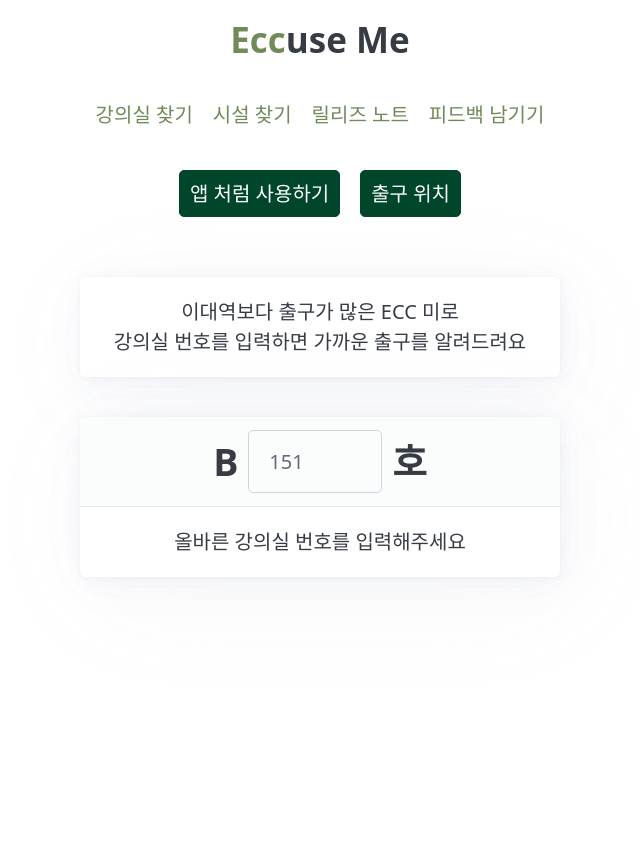
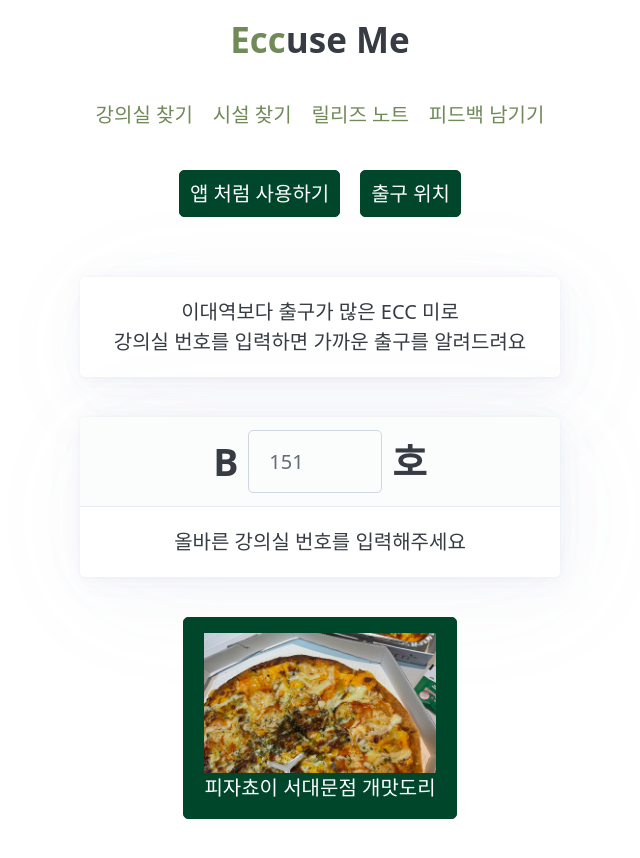
Before and after one commit to seondal/EcCuseMe, a Next.js app: page / in a window 1280 px wide. Shown: the top 858 px of the page, without its empty margins (320-960 px from the left). Before the commit the page ends 800 px from the top, so only its background shows below. Built offline with nearby package versions, Linux system fonts and the light colour scheme.

Commit message:
🍕 pizza : 피자쵸이

```diff
--- a/src/app/page.tsx
+++ b/src/app/page.tsx
@@ -1,5 +1,6 @@
 "use client";
 
+import Ad from "@/components/Ad";
 import KakaoAdfit from "@/components/kakaoAdfit";
 import { ExitData, exitDataByClassroom } from "@/utils/findExit";
 import { useEffect, useState } from "react";
@@ -65,6 +66,7 @@ export default function Home() {
           )}
         </div>
       </article>
+      <Ad />
       <KakaoAdfit width={320} height={100} unit={"DAN-UR1xj929Pmx2ug2Y"} />
     </div>
   );
--- /dev/null
+++ b/src/components/Ad.tsx
@@ -0,0 +1,23 @@
+import Image from "next/image";
+import Link from "next/link";
+
+const LINK =
+  "https://map.naver.com/p/search/%EC%B5%B8%EC%9D%B4%ED%94%BC%EC%9E%90/place/20859695?placePath=%3Fentry%3Dpll%26from%3Dnx%26fromNxList%3Dtrue&placeSearchOption=entry%3Dpll%26fromNxList%3Dtrue%26x%3D126.954686%26y%3D37.564827&searchType=place" as const;
+
+export default function Ad() {
+  return (
+    <Link href={LINK} target="_blank">
+      <button>
+        <div className="relative w-full h-28">
+          <Image
+            src={"/image/pizza.png"}
+            alt="pizza"
+            fill
+            className="object-cover"
+          />
+        </div>
+        피자쵸이 서대문점 개맛도리
+      </button>
+    </Link>
+  );
+}
```
Also changed, not shown: public/image/pizza.png (added).
